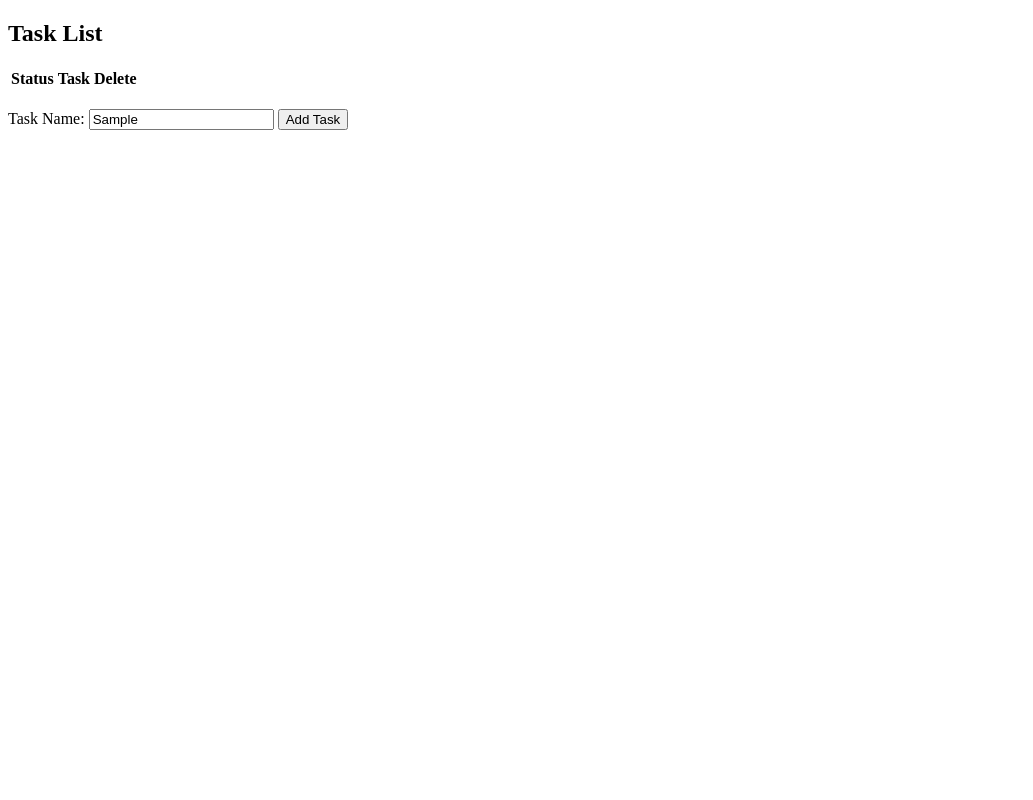
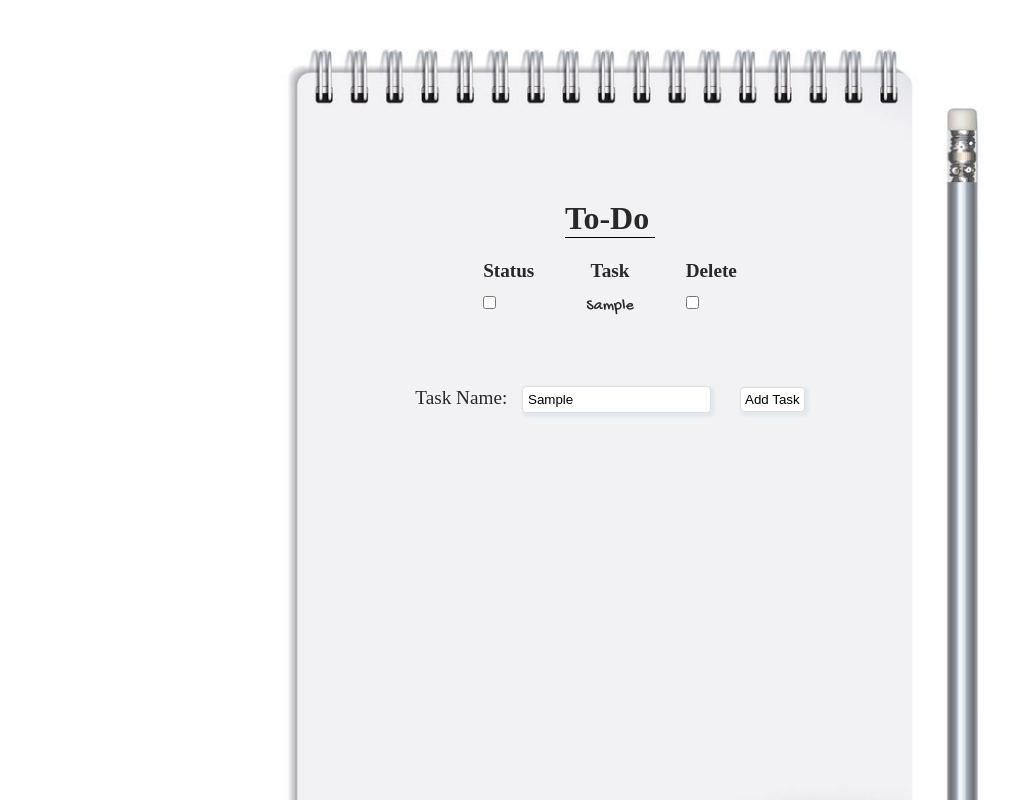
Before and after one commit to cfernando1115/task-list, a plain HTML site: page index.html in a window 1280 px wide. Both pictures are taken after typing "Sample" into the empty fields and a click on the input "Add Task". Shown: the top 800 px of the page, without its empty margins (0-1033 px from the left). Drawn offline with Linux system fonts and the light colour scheme; no server answers.

Commit message:
Added styling

```diff
--- a/index.html
+++ b/index.html
@@ -2,12 +2,18 @@
 <html lang="en">
 <head>
     <meta charset="UTF-8">
-    <title>Document</title>
+    <meta name="description" content="An interactive to-do list">
+    <title>To-Do List</title>
     <script defer type="text/javascript" src="script.js"></script>
     <link rel="stylesheet" href="style.css">
+    <link rel="preconnect" href="https://fonts.gstatic.com">
+    <link href="https://fonts.googleapis.com/css2?family=Gochi+Hand&display=swap" rel="stylesheet">
 </head>
 <body>
-    <h2>Task List</h2>
+    <div>
+        <div class="background">
+            <div  class="data">
+                <h2>To-Do</h2>
                 <table class="tasks" id="tasks-table">
                     <thead>
                         <tr>
@@ -30,10 +36,13 @@
                         </tr>-->
                     </tbody>
                 </table><br>
-    <form id="task-form" onsubmit="return false">
+                <form class="task-form" id="task-form" onsubmit="return false">
                     <label for="task-input">Task Name: </label>
-        <input type="text" id="task-input" placeholder="enter task">
+                    <input type="text" class="task-input" id="task-input" placeholder="enter task">
                     <input type="submit" class="task-btn" value="Add Task">
                 </form>
+            </div>
+        </div>
+    </div>
 </body>
 </html>
--- a/script.js
+++ b/script.js
@@ -1,16 +1,18 @@
 const taskTable=document.getElementsByTagName("tbody")[0];
+const taskForm=document.querySelector('#task-form');
 let tasks;
-const taskForm=document.querySelector('#task-form');
 
+//New task button
 taskForm.addEventListener('submit', function(){
     var taskInfo=document.getElementById('task-input').value;
     if(taskInfo==''){
         return alert('please enter a task');
     }
-    addTask(taskInfo);
+    addTask({"info":taskInfo, "status":false});
+    document.getElementById('task-input').value='';
 });
 
-
+//Fetch original tasks from api
 var getTasks=function(){
     return fetch('http://discoveryvip.com/shared/json.php?f=list')
     .then(response=>{
@@ -21,17 +23,9 @@ var getTasks=function(){
         return response.json();
     })
     .catch(err=>new Error(err));
-    /*.then(data=>{
-        tasks=data;
-        console.log(tasks);
-        //tasks.forEach((el)=>{
-            //tasks[el.key]=el.value;
-        //})
-        return tasks;
-    })*/
-    //.catch(err=>console.log(err));
 }
 
+//Check for sessionStorage
 window.onload=function(){
     if(sessionStorage['data']){
         tasks=JSON.parse(sessionStorage['data']);
@@ -42,65 +36,71 @@ window.onload=function(){
             .then(info=>{
                 tasks=info;
                 renderTasks(tasks);
-                let data=JSON.stringify(tasks);
-                saveSession(data);
+                saveSession(tasks);
             });
     }
 }
 
+//Task table building
+const buildTask=function(key, task){
+    const tr=document.createElement('tr');
+    const tdComplete=document.createElement('td');
+    const tdInfo=document.createElement('td');
+    const tdDelete=document.createElement('td');
+    const statusInput=document.createElement('input');
+    const deleteInput=document.createElement('input');
+    const textInside=document.createTextNode(task.info);
+    statusInput.name='complete';
+    statusInput.type='checkbox';
+    statusInput.checked=task.status;
+    statusInput.value=key;
+    statusInput.onchange=updateData;
+    deleteInput.name='delete';
+    deleteInput.type='checkbox';
+    deleteInput.value=key;
+    deleteInput.onchange=deleteData;
+    tdComplete.appendChild(statusInput);
+    tdInfo.appendChild(textInside);
+    tdDelete.appendChild(deleteInput);
+    tr.appendChild(tdComplete);
+    tr.appendChild(tdInfo);
+    tr.appendChild(tdDelete);
+    taskTable.appendChild(tr);
+}
+
+//Build multiple tasks (on initial load, on task delete)
 const renderTasks=function(tasks){
-    let html='';
 
     for(var key in tasks){
-        html+=`
-            <tr>
-                <td><input name="complete" type="checkbox" value="${key}" ${tasks[key].status?'checked':''}></td>
-                <td>${tasks[key].info}</td>
-                <td><input name="delete" value="${key}" type="checkbox"></td>
-            </tr>
-        `
+        buildTask(key, tasks[key]);
     };
-    taskTable.innerHTML=html;
-    addChangeEvent();
 }
 
-const saveSession=function(data){
+//Add and build single task from input field
+const addTask=function(taskInfo){
+    buildTask(tasks.length, taskInfo);
+    tasks.push(taskInfo);
+    saveSession(tasks);
+}
+
+//Save to sessionStorage
+const saveSession=function(tasks){
+    let data=JSON.stringify(tasks);
     sessionStorage.setItem('data', data);
 }
 
-const addChangeEvent=function(){
-    var completeBoxes=document.querySelectorAll("input[name='complete']");
-    var deleteBoxes=document.querySelectorAll("input[name='delete']");
-    completeBoxes.forEach(el=>{
-        el.onchange=updateData;
-    })
-    deleteBoxes.forEach(el=>{
-        el.onchange=deleteData;
-    })
-}
-
+//When status checked/unchecked
 const updateData=function(event){
     var key=event.target.value;
     tasks[key].status=event.target.checked;
-    let data=JSON.stringify(tasks);
-    saveSession(data);
+    saveSession(tasks);
 }
 
+//When task deleted
 const deleteData=function(event){
     var key=event.target.value;
     tasks.splice(key,1);
-    let data=JSON.stringify(tasks);
-    saveSession(data);
+    saveSession(tasks);
+    taskTable.innerHTML='';
     renderTasks(tasks);
 }
-
-const addTask=function(){
-    console.log('hi');
-}
-
-
-
-
-//Add form for inputting new tasks
-//Styling
-//Refactor
--- a/style.css
+++ b/style.css
@@ -0,0 +1,111 @@
+body{
+    display:flex;
+    align-items: center;
+    justify-content: center;
+    color:rgb(41, 40, 40);
+}
+
+*{
+    margin:0;
+    padding:0;
+    box-sizing: border-box;
+  }
+
+/***Background Image***/
+.background{
+    display:flex;
+    align-items:flex-start;
+    justify-content: center;
+    background-image: url(./img-pencilPaper.jpg);
+    background-repeat: no-repeat;
+    width:800px;
+    height:1000px;
+    background-size:contain;
+}
+
+/***All Content***/
+.data{
+    display:flex;
+    align-items:center;
+    justify-content: center;
+    flex-direction:column;
+    padding-right:60px;
+    margin-top:200px;
+}
+
+.data h2{
+    font-size: 200%;
+    margin-bottom:20px;
+}
+
+.data h2:after{
+    display:flex;
+    content:"";
+    background-color: black;
+    width:90px;
+    height:1px;
+}
+
+/***Task Table***/
+.tasks{ margin-bottom:50px; }
+
+tbody:before{
+    content:"";
+    display:flex;
+    height:10px;
+}
+
+th{ font-size:120%; }
+
+.tasks td{ font-family: 'Gochi Hand', cursive; }
+
+.tasks th,
+.tasks td{ padding-right:50px; }
+
+.tasks th:last-child,
+.tasks td:last-child{ padding-right:0; }
+
+/***New Task Form***/
+label{
+    font-size:120%;
+    margin-right:10px;
+}
+
+.task-input{
+    padding:5px;
+    border-radius:4px;
+    border: 1px solid rgb(223, 221, 221);
+    box-shadow:2px 2px 3px 2px #E0E9EE;
+}
+
+.task-btn{
+    margin-left:25px;
+    padding:4px;
+    border-radius:4px;
+    background-color: white;
+    border: 1px solid rgb(223, 221, 221);
+    box-shadow:2px 2px 3px 2px #E0E9EE;
+}
+
+.task-btn:hover,
+.task-btn:active{ background-color:rgb(245, 241, 241); }
+
+/***Mobile, Tablet***/
+@media only screen and (max-width: 600px) {
+    .background{
+        width:500px;
+        height:700px;
+    }
+
+    .data{
+        padding-right:35px;
+        margin-top:150px;
+    }
+
+    .tasks th,
+    .tasks td{ padding-right:25px; }
+
+    label{ font-size:100%;}
+
+    .task-btn{ margin-left:15px; }
+  }
```
Also changed, not shown: img-pencilPaper.jpg (added). Lines whose indentation alone changed are shown as unchanged.
